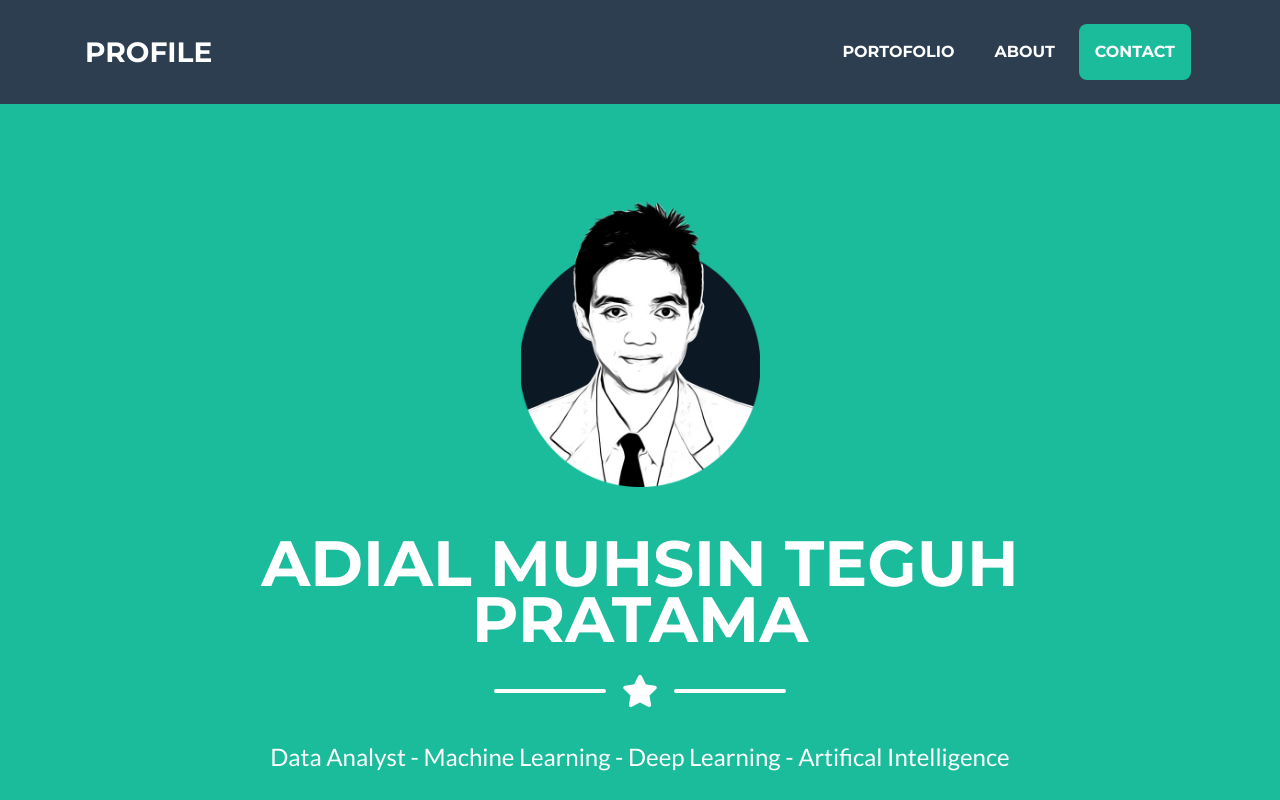
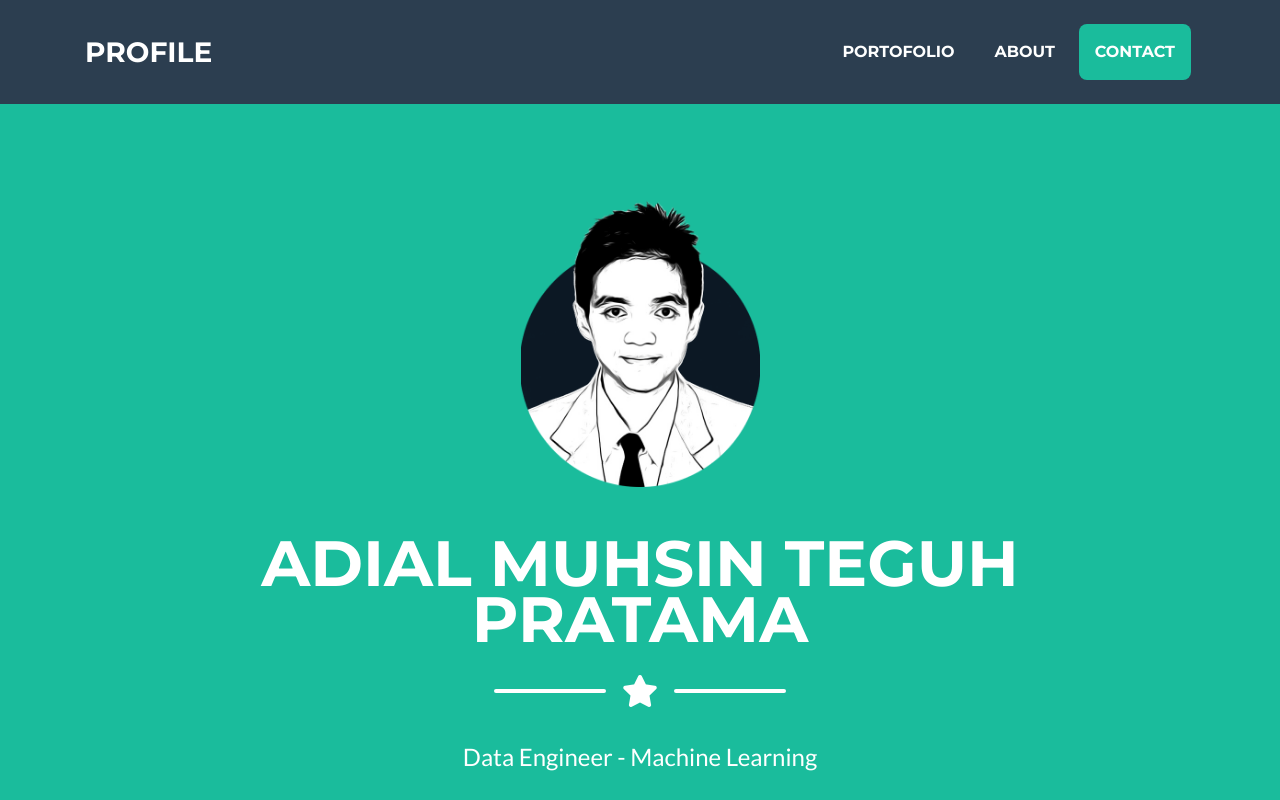
Before and after one commit to adialmuhsin/adialmuhsin.github.io, a website with bundled scripts: page index.html in a window 1280 px wide. Shown: the top 800 px of the page. Built offline with nearby package versions, Linux system fonts and the light colour scheme.

Commit message:
Update index.html

```diff
--- a/index.html
+++ b/index.html
@@ -66,7 +66,7 @@
       </div>
 
       <!-- Masthead Subheading -->
-      <p class="masthead-subheading font-weight-light mb-0">Data Analyst - Machine Learning - Deep Learning - Artifical Intelligence</p>
+      <p class="masthead-subheading font-weight-light mb-0">Data Engineer - Machine Learning</p>
 
     </div>
   </header>
```
